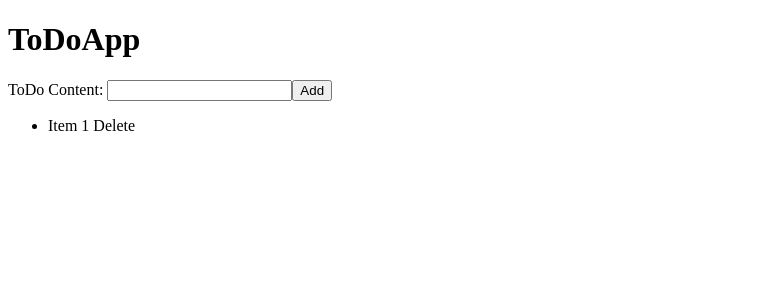
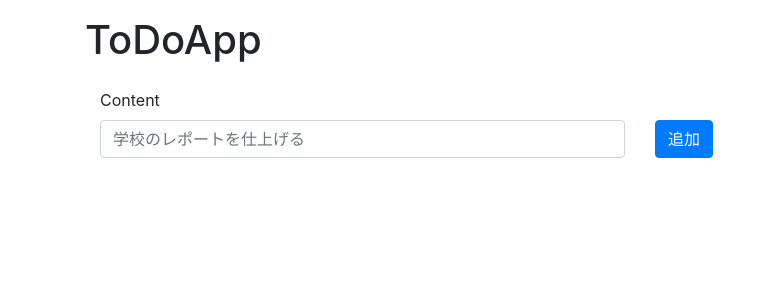
Before and after one commit to fummicc1/ReactCodelab, a React (Create React App) app in the folder todo_app/: page / in a window 1280 px wide. Shown: the top 300 px of the page, without its empty margins (0-768 px from the left). Built offline with nearby package versions, Linux system fonts and the light colour scheme.

Commit message:
fix design

```diff
--- a/todo_app/public/index.html
+++ b/todo_app/public/index.html
@@ -1,14 +1,12 @@
 <!DOCTYPE html>
 <html lang="en">
+
 <head>
   <meta charset="utf-8" />
   <link rel="icon" href="%PUBLIC_URL%/favicon.ico" />
   <meta name="viewport" content="width=device-width, initial-scale=1" />
   <meta name="theme-color" content="#000000" />
-    <meta
-      name="description"
-      content="Web site created using create-react-app"
-    />
+  <meta name="description" content="Web site created using create-react-app" />
   <link rel="apple-touch-icon" href="%PUBLIC_URL%/logo192.png" />
   <!--
       manifest.json provides metadata used when your web app is installed on a
@@ -24,8 +22,11 @@
       work correctly both with client-side routing and a non-root public URL.
       Learn how to configure a non-root public URL by running `npm run build`.
     -->
+  <link rel="stylesheet" href="https://maxcdn.bootstrapcdn.com/bootstrap/4.4.1/css/bootstrap.min.css"
+    integrity="sha384-Vkoo8x4CGsO3+Hhxv8T/Q5PaXtkKtu6ug5TOeNV6gBiFeWPGFN9MuhOf23Q9Ifjh" crossorigin="anonymous" />
   <title>React App</title>
 </head>
+
 <body>
   <noscript>You need to enable JavaScript to run this app.</noscript>
   <div id="root"></div>
@@ -40,4 +41,5 @@
       To create a production bundle, use `npm run build` or `yarn build`.
     -->
 </body>
+
 </html>
--- a/todo_app/src/components/App.js
+++ b/todo_app/src/components/App.js
@@ -1,17 +1,13 @@
 import React from 'react';
-import Form from './Form';
-import List from './List';
+import FormContainer from './FormContainer';
+import Container from 'react-bootstrap/Container';
 
 function App() {
   return (
-    <div className="App">
-      <div className="">
-        <h1 className="">ToDoApp</h1>
-      <Form/>
-      <div className=""></div>
-      <List />
-      </div>
-    </div>
+    <Container className="App">
+      <h1 className="mb-4 mt-3">ToDoApp</h1>
+      <FormContainer />
+    </Container>
   );
 }
 
--- a/todo_app/src/components/Form.js
+++ /dev/null
@@ -1,15 +0,0 @@
-import React from 'react';
-
-function Form(props) {
-    return (
-        <form className="">
-            <div className="">
-                <label className="">ToDo Content: </label>
-                <input name="title" type="text" className=""></input>
-                <input type="submit" value="Add" className=""></input>
-            </div>
-        </form>
-    )
-}
-
-export default Form;
--- /dev/null
+++ b/todo_app/src/components/FormContainer.js
@@ -0,0 +1,27 @@
+import React from 'react';
+import Form from 'react-bootstrap/Form';
+import Container from 'react-bootstrap/Container';
+import { Button, Col } from 'react-bootstrap';
+import Row from 'react-bootstrap/Row'
+
+function FormContainer(props) {
+    return (
+        <Container>
+            <Form onClick>
+                <Form.Group controlId="group1">
+                    <Form.Label>Content</Form.Label>
+                    <Row>
+                        <Col>
+                        <Form.Control type="text" placeholder="学校のレポートを仕上げる"></Form.Control>
+                        </Col>
+                        <Col>
+                        <Button type="submit">追加</Button>
+                        </Col>
+                    </Row>
+                </Form.Group>
+            </Form>
+        </Container>
+    )
+}
+
+export default FormContainer;
--- a/todo_app/src/components/List.js
+++ /dev/null
@@ -1,21 +0,0 @@
-import React from 'react';
-
-const style = {
-    maxWidth: "700px",
-};
-
-const button = {
-    cursor: "pointer",
-};
-
-function List(props) {
-    return (
-        <ul className="siimple-list">
-            <li className="siimple-list-item siimple--bg-white" style={style}>
-                Item 1 <span className="siimple-tag siimple-tag--error siimple-hover" style={button}>Delete</span>
-            </li>
-        </ul>
-    )
-}
-
-export default List;
--- a/todo_app/src/index.js
+++ b/todo_app/src/index.js
@@ -2,6 +2,8 @@ import React from 'react';
 import ReactDOM from 'react-dom';
 import App from './components/App';
 import * as serviceWorker from './serviceWorker';
+
+import 'bootstrap/dist/css/bootstrap.min.css';
 
 ReactDOM.render(
   <React.StrictMode>
```
Lines whose indentation alone changed are shown as unchanged.
